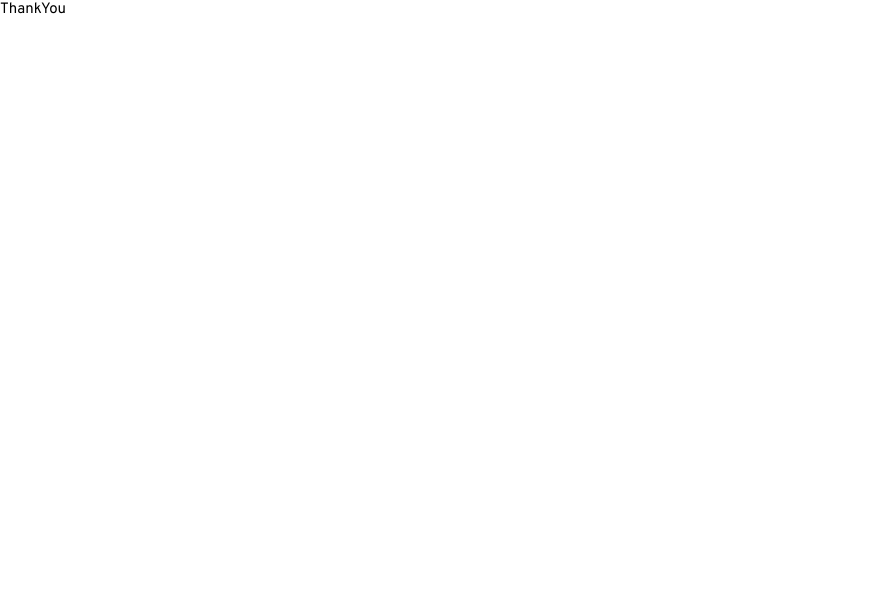
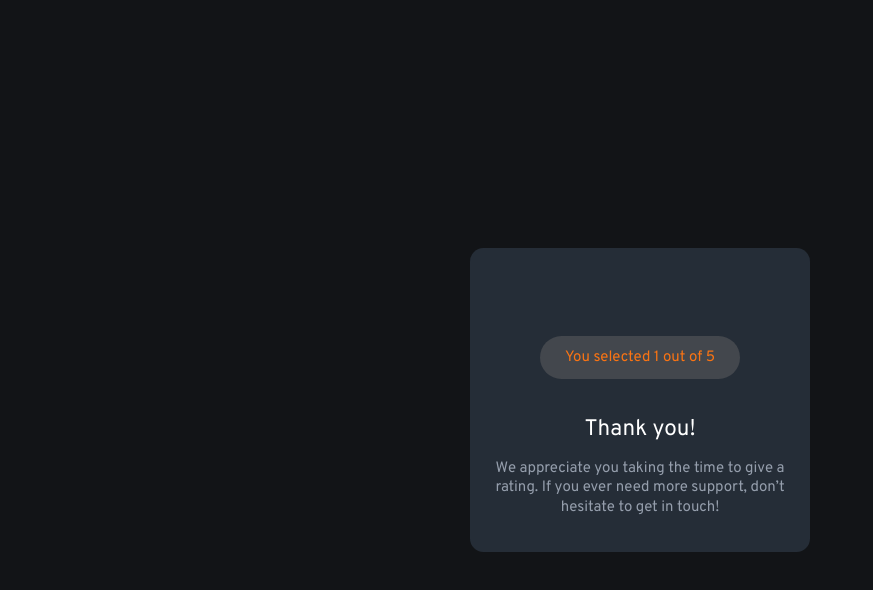
Before and after one commit to AbderrahmaneFadili/interactive-rating-component, a React (Create React App) app: page /thank-you/1 in a window 1280 px wide. Shown: the top 590 px of the page, without its empty margins (0-873 px from the left). Built offline with nearby package versions, Linux system fonts and the light colour scheme.

Commit message:
Finishing the work

```diff
--- a/src/App.js
+++ b/src/App.js
@@ -9,7 +9,7 @@ const App = () => {
     <>
       <Switch>
         <Route exact path="/" component={Rating} />
-        <Route path="/thank-you/:ratings" component={ThankYou} />
+        <Route path="/thank-you/:ratingsCount" component={ThankYou} />
       </Switch>
       <AppStyle />
     </>
--- a/src/components/Rating/Rating.jsx
+++ b/src/components/Rating/Rating.jsx
@@ -69,7 +69,13 @@ class Rating extends Component {
 
   //handle submit
   handleSubmit = (event) => {
-    this.props.history.push(`/thank-you/${this.state.selectedRatings.length}`);
+    if (this.state.selectedRatings.length > 0) {
+      this.props.history.push(
+        `/thank-you/${this.state.selectedRatings.length}`,
+      );
+    } else {
+      alert("Please Select a Rate Number !");
+    }
   };
 
   render() {
--- a/src/components/ThankYou/ThankYou.jsx
+++ b/src/components/ThankYou/ThankYou.jsx
@@ -1,9 +1,50 @@
 import React, { Component } from "react";
+import {
+  ThankYouCard,
+  ThankYouCardTitle,
+  ThankYouCardDescritpion,
+  ThankYouCardSelectedContainer,
+  ThankYouCardSelectedTitle,
+  ThankYouCarIllustration,
+} from "./ThankYou.styles";
+import { Container } from "../App.styles";
+import { Redirect } from "react-router-dom";
 
 class ThankYou extends Component {
   render() {
     console.log(this.props);
-    return <div>ThankYou </div>;
+
+    if (this.props.match.params.ratingsCount <= 0) {
+      return <Redirect to="/" />;
+    } else {
+      return (
+        <Container>
+          {/* Card */}
+          <ThankYouCard>
+            {/* Illustration */}
+            <ThankYouCarIllustration
+              src={
+                require("../../assets/images/illustration-thank-you.svg")
+                  .default
+              }
+            />
+            {/* Selected */}
+            <ThankYouCardSelectedContainer>
+              <ThankYouCardSelectedTitle>
+                You selected {this.props.match.params.ratingsCount} out of 5
+              </ThankYouCardSelectedTitle>
+            </ThankYouCardSelectedContainer>
+            {/* Thank you */}
+            <ThankYouCardTitle>Thank you!</ThankYouCardTitle>
+            {/* Description */}
+            <ThankYouCardDescritpion>
+              We appreciate you taking the time to give a rating. If you ever
+              need more support, don’t hesitate to get in touch!
+            </ThankYouCardDescritpion>
+          </ThankYouCard>
+        </Container>
+      );
+    }
   }
 }
 
--- a/src/components/ThankYou/ThankYou.styles.js
+++ b/src/components/ThankYou/ThankYou.styles.js
@@ -0,0 +1,45 @@
+import styled from "styled-components";
+
+export const ThankYouCard = styled.div`
+  width: 340px;
+  background-color: var(--dark-blue);
+  padding: 20px;
+  border-radius: 0.9rem;
+  display: flex;
+  flex-direction: column;
+  align-items: center;
+`;
+
+export const ThankYouCardTitle = styled.h1`
+  color: var(--white);
+  font-size: 1.5rem;
+  margin: 1rem 0;
+  font-weight: 400;
+  text-align: center;
+`;
+
+export const ThankYouCardDescritpion = styled.p`
+  color: var(--light-grey);
+  line-height: 1.3;
+  margin-bottom: 1rem;
+  text-align: center;
+`;
+
+export const ThankYouCardSelectedContainer = styled.div`
+  padding: 0.8rem 0.4rem;
+  background-color: var(--grey);
+  border-radius: 5rem;
+  text-align: center;
+  width: 200px;
+  margin-bottom: 1.4rem;
+`;
+
+export const ThankYouCardSelectedTitle = styled.p`
+  font-size: 1rem;
+  color: var(--primary);
+`;
+
+export const ThankYouCarIllustration = styled.img`
+  margin-bottom: 3rem;
+  margin-top: 1.5rem;
+`;
```
